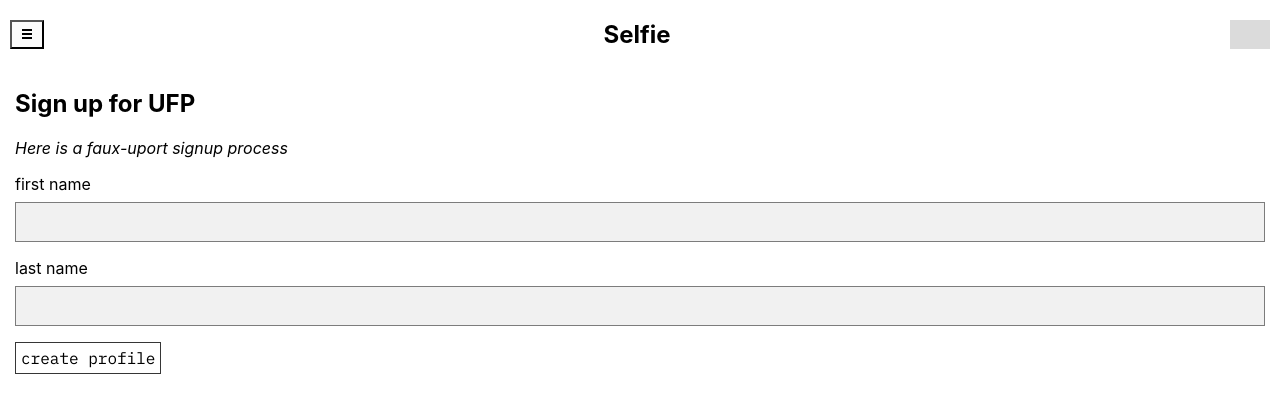
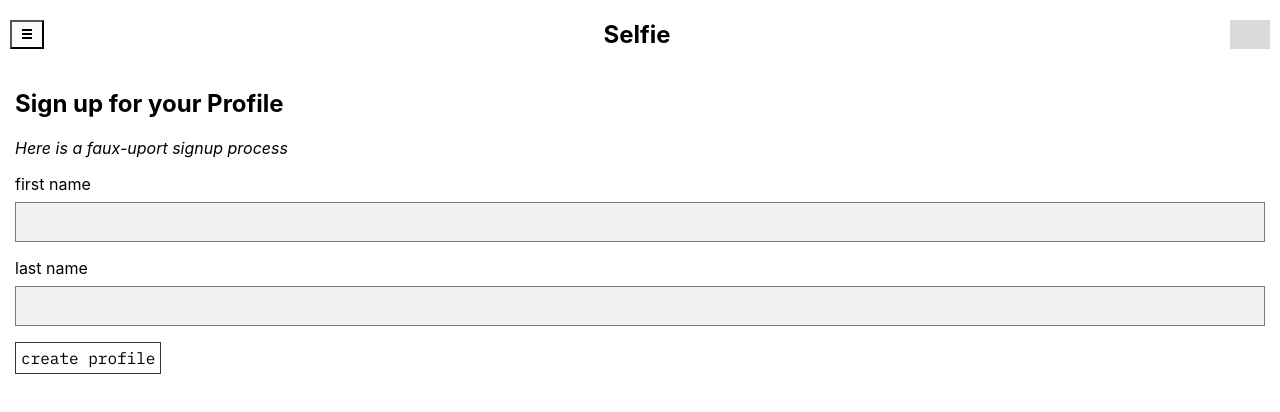
Before and after one commit to luczorce/ufp-app, a Vue app: page /#/signup in a window 1280 px wide. Shown: the top 412 px of the page. Built offline with nearby package versions, Linux system fonts and the light colour scheme; no server answers.

Commit message:
clean up styles and text

```diff
--- a/src/assets/style/forms.css
+++ b/src/assets/style/forms.css
@@ -52,5 +52,4 @@ textarea:disabled {
 
 .form-section {
   margin: 0 auto 2em;
-  padding: 0 15px;
 }
--- a/src/assets/style/global.css
+++ b/src/assets/style/global.css
@@ -24,3 +24,7 @@ html {
   clip: rect(0,0,0,0);
   border: 0;
 }
+
+.page {
+  padding: 0 15px;
+}
--- a/src/components/SignupForm.vue
+++ b/src/components/SignupForm.vue
@@ -1,7 +1,7 @@
 <template>
   <form class="signup-form" ref="signupform" v-on:submit.prevent="submitNewUser">
     <section class="form-section">
-      <h2>Sign up for UFP</h2>
+      <h2>Sign up for your Profile</h2>
       <p><em>Here is a faux-uport signup process</em></p>
 
       <label>
@@ -53,5 +53,4 @@
 </script>
 
 <style>
-
 </style>
--- a/src/views/Welcome.vue
+++ b/src/views/Welcome.vue
@@ -18,7 +18,5 @@ export default {
 </script>
 
 <style>
-  .welcome-page {
-    padding: 0 15px;
-  }
+
 </style>
```
